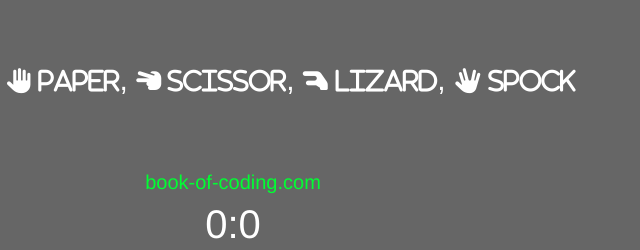
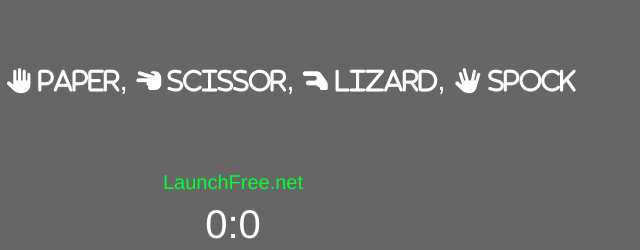
Before and after one commit to BellaMrx/rock_paper_scissor_lizard_spock, a plain HTML site: page index.html in a window 1280 px wide. Shown: the top 250 px of the page, 407-1047 px from the left. Drawn offline with nearby package versions, Linux system fonts and the light colour scheme.

Commit message:
UD launchfree.net

```diff
--- a/index.html
+++ b/index.html
@@ -11,11 +11,11 @@
 		<link rel="stylesheet" href="styles/style.css">
 		<script src="https://ajax.googleapis.com/ajax/libs/jquery/3.5.1/jquery.min.js"></script>
 		<script src="https://maxcdn.bootstrapcdn.com/bootstrap/3.4.1/js/bootstrap.min.js"></script>
-		<title>book-of-coding.com - Rock, Paper, Scissors, Lizard, Spock</title>
+		<title>LaunchFree.net - Rock, Paper, Scissors, Lizard, Spock</title>
 	</head>
 	<body>
 		<h1><i class="fa fa-hand-back-fist"> Rock</i>, <i class="fa fa-hand"> Paper</i>, <i class="fa fa-hand-scissors"> Scissor</i>, <i class="fa fa-hand-lizard"> Lizard</i>, <i class="fa fa-hand-spock"> Spock</i></h1>
-		<a class="website-link" href="https://book-of-coding.com/">book-of-coding.com</a>
+		<a class="website-link" href="https://launchfree.net/">LaunchFree.net</a>
 		<div class="score">
 			<span id="user-score">0</span><span>:</span><span id="computer-score">0</span>
 		</div>
```
Also changed, not shown: 1 other file.
